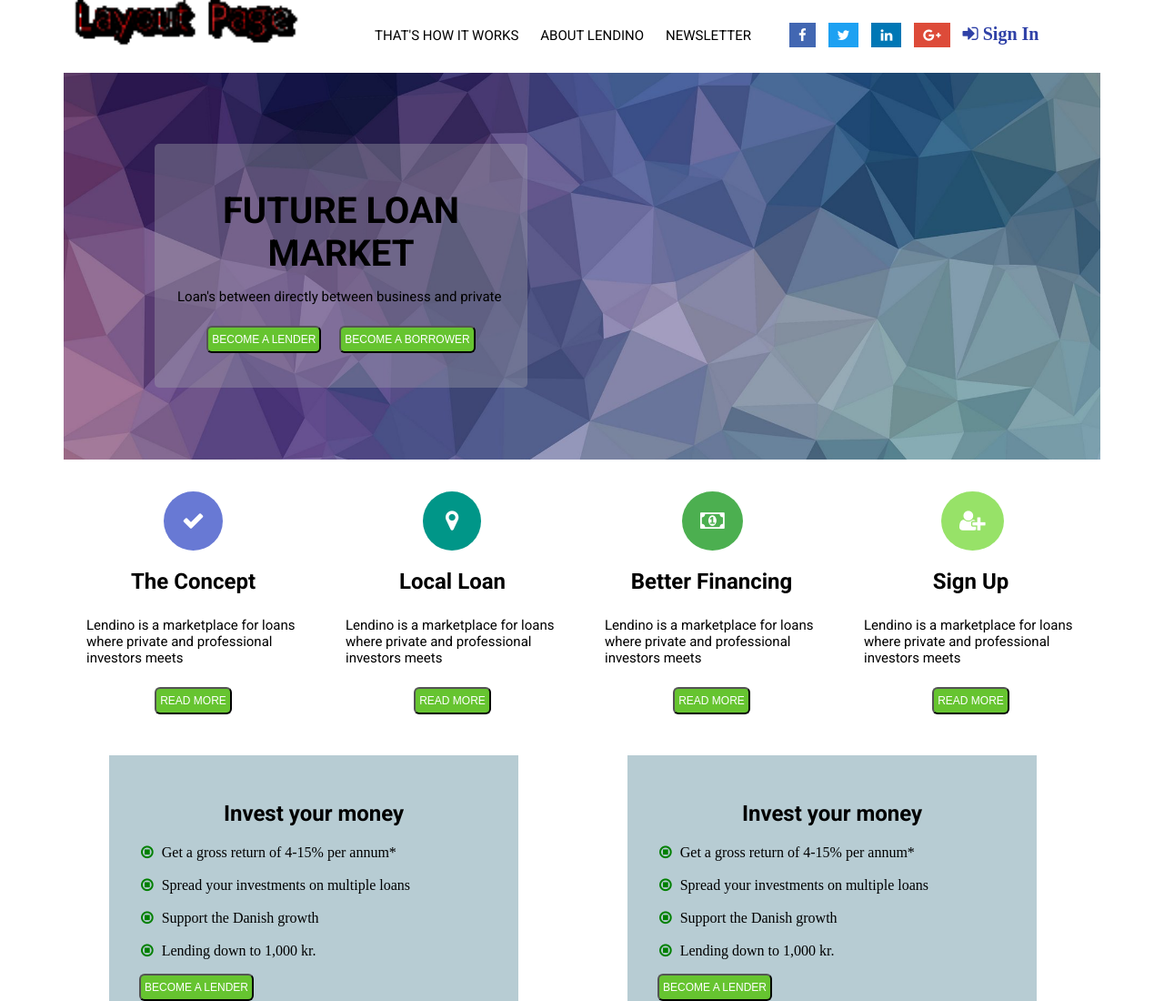
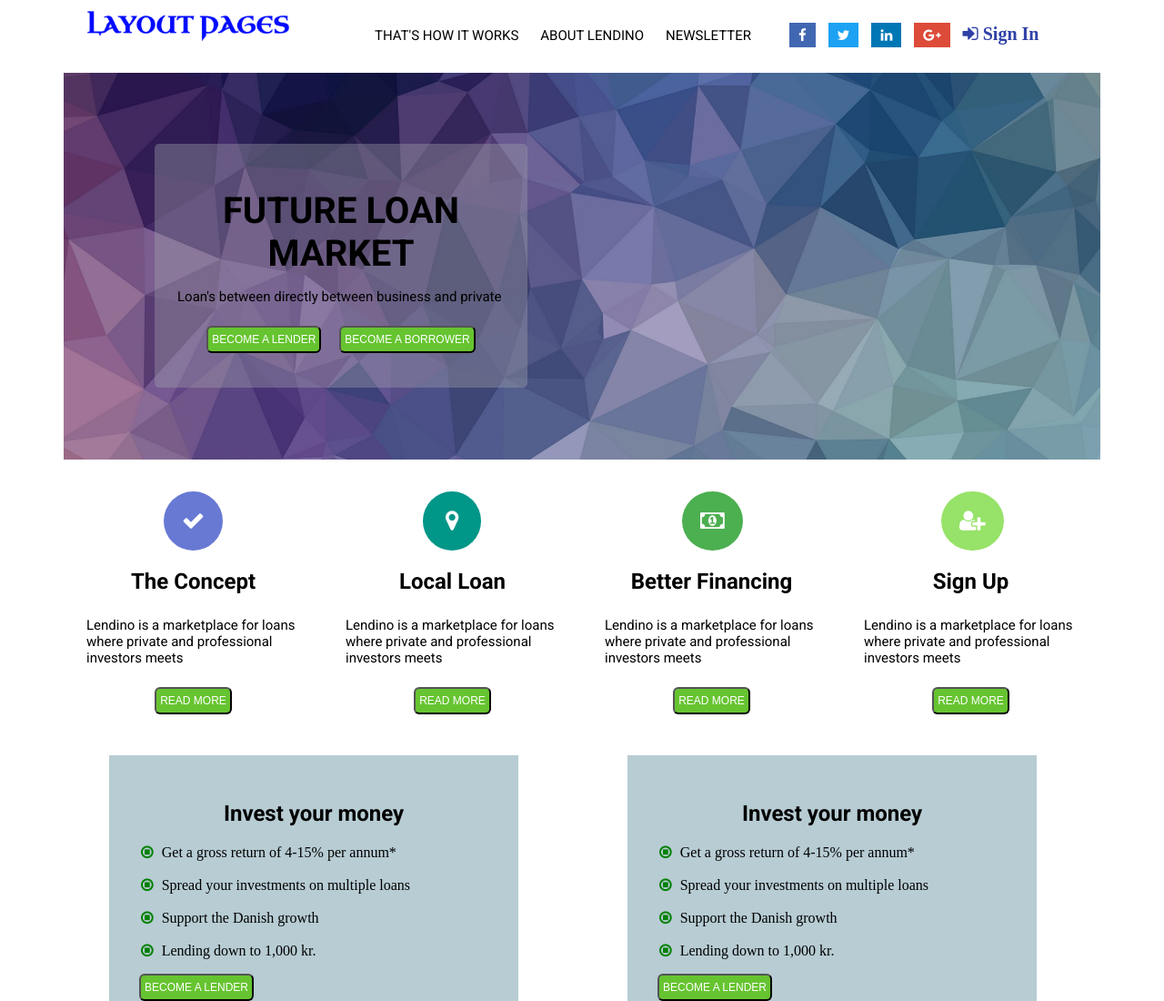
Before and after one commit to thratry115/assignment-3-PageLayouts, a plain HTML site: page index.html in a window 1280 px wide. Shown: the top 1100 px of the page at 91% size. Drawn offline with Linux system fonts and the light colour scheme.

Commit message:
Update index.html

```diff
--- a/index.html
+++ b/index.html
@@ -19,7 +19,7 @@
 	<header>
 		<div class="container">
 			<div class="admin">
-				<a href="index.html"><img src="img/layout-page.gif"></a>
+				<a href="index.html"><img src="img/Logo.png"></a>
 			</div>
 			<div class="menu">
 				<nav>
```
